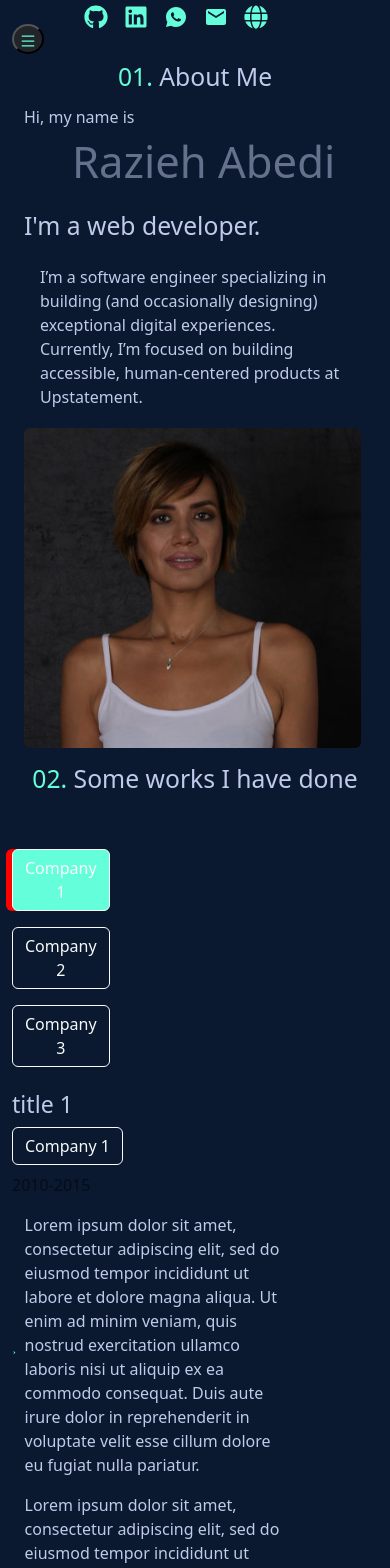
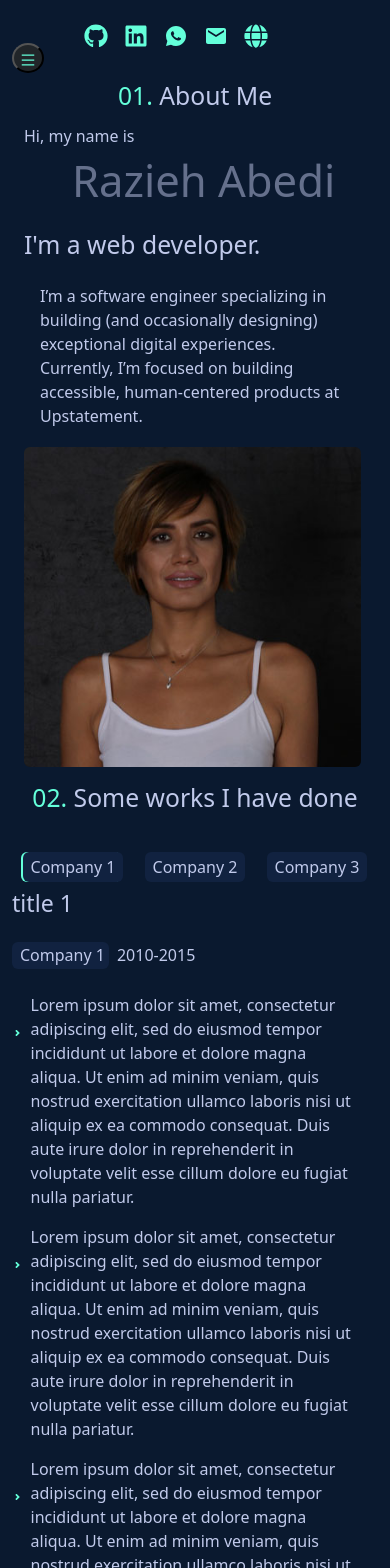
Before and after one commit to Razieh-Abedi/my-portfolio-app, a React (Create React App) app: page / in a window 390 px wide. Shown: the top 1568 px of the page. Built offline with nearby package versions, Linux system fonts and the light colour scheme.

Commit message:
made the experience section responsive

```diff
--- a/src/App.css
+++ b/src/App.css
@@ -88,40 +88,43 @@ h2 {
 .contactLine {
   color: #64ffda;
 }
-/* .btnContainer {
-  /* display: flex; */
 
-/* @media (min-width: 992px) {
+@media (min-width: 992px) {
   .btnContainer {
-    display: flex;
-    flex-direction: column !important;
-
-    justify-content: center;
+    width: 25% !important;
   }
-} */
+  .companyBtn {
+    width: 13% !important;
+  }
+  .jobIcon {
+    font-size: 2rem !important;
+  }
+  .jobInfo {
+    width: 75%;
+  }
+}
 .jobBtn {
-  /* background: transparent;
-  border-color: transparent; */
   color: #c1caeb;
   text-transform: capitalize;
   border-color: transparent;
   background-color: #112240;
-  font-size: 1.25rem;
-  margin: 0 0.5rem;
+  font-size: 1rem;
   cursor: pointer;
-  padding: 0.25rem 2rem;
-  line-height: 1;
 }
 .activeJobBtn {
-  box-shadow: -6px 0px 0px 0px red !important;
-  background-color: #64ffda !important;
+  box-shadow: -2px 0px 0px 0px #64ffda !important;
 }
 
 .jobIcon {
   color: #64ffda;
-  font-size: 2.7rem !important;
+  /* font-size: 2.7rem !important; */
+  font-size: 5rem;
 }
 
 .companyBtn {
   background-color: #112240;
+  /* width: 13%; */
 }
+.jobInfo {
+  width: 95%;
+}
--- a/src/components/Experience.jsx
+++ b/src/components/Experience.jsx
@@ -13,14 +13,14 @@ function Experience() {
         <span className="number">02. </span>
         <span>Some works I have done</span>
       </h2>
-      <main className="d-md-flex container justify-content-between">
-        <div className="btnContainer w-25 py-4 ">
+      <main className="d-block d-md-flex container justify-content-md-between">
+        <div className="btnContainer py-2 py-md-5 d-flex d-md-block justify-content-between">
           {ExperienceData.map((item, index) => {
             return (
               <button
                 key={item.id}
                 onClick={() => setValue(index)}
-                className={`mt-3 mx-auto btn btn-outline-light d-block jobBtn ${
+                className={`mt-3 mx-auto rounded d-block jobBtn ${
                   index === value ? "activeJobBtn" : ""
                 }`}
               >
@@ -29,18 +29,22 @@ function Experience() {
             );
           })}
         </div>
-        <div className="w-75 ">
+        <div className="jobInfo">
           <h3>{title}</h3>
-          <h5 className="btn btn-outline-light companyBtn">{company}</h5>
-          <p className="text-black-50">{dates}</p>
+          <div className="d-flex d-md-block justify-content-start align-items-center py-3">
+            <h6 className="border border-0 companyBtn p-1 ps-2 rounded">
+              {company}
+            </h6>
+            <h6 className="ms-2">{dates}</h6>
+          </div>
           {duties.map((duty, index) => {
             return (
               <div
                 key={index}
-                className="d-flex align-items-center justify-content-start"
+                className="d-flex align-items-start justify-content-start"
               >
                 <TiChevronRight className="jobIcon me-2" />
-                <p className="jobInfo">{duty}</p>
+                <p className="text-break">{duty}</p>
               </div>
             );
           })}
--- a/src/components/layout/Header.jsx
+++ b/src/components/layout/Header.jsx
@@ -11,7 +11,7 @@ function Header() {
   const [isDropdownMenu, setIsDropdownMenu] = useState(false);
 
   return (
-    <section className="py- py-md-5">
+    <section className="py-md-5">
       <div className="container">
         <button
           className="rounded-circle bg-dark position-relative top-0 left-0 mt-4 me-4 d-inline d-md-none"
@@ -63,7 +63,7 @@ function Header() {
               <li className="nav-item ms-3 mt-3 mt-md-0 headerTopic">Work</li>
             </ul>
           </div>
-          <div className="socialIconLinks">
+          <div className="socialIconLinks pt-4 pt-md-0">
             <ul className="list-unstyled d-flex">
               <li className="ms-3">
                 <a
```
